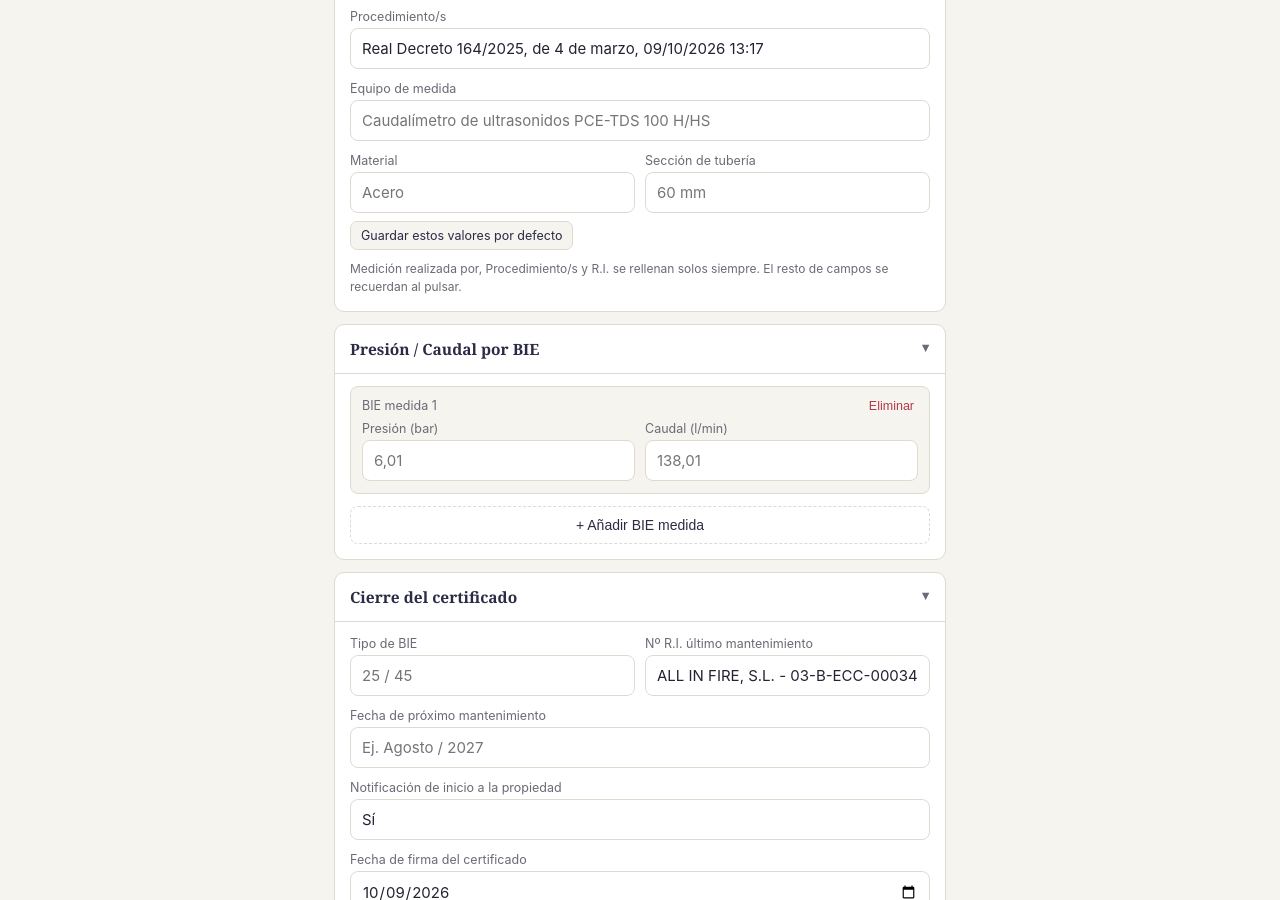
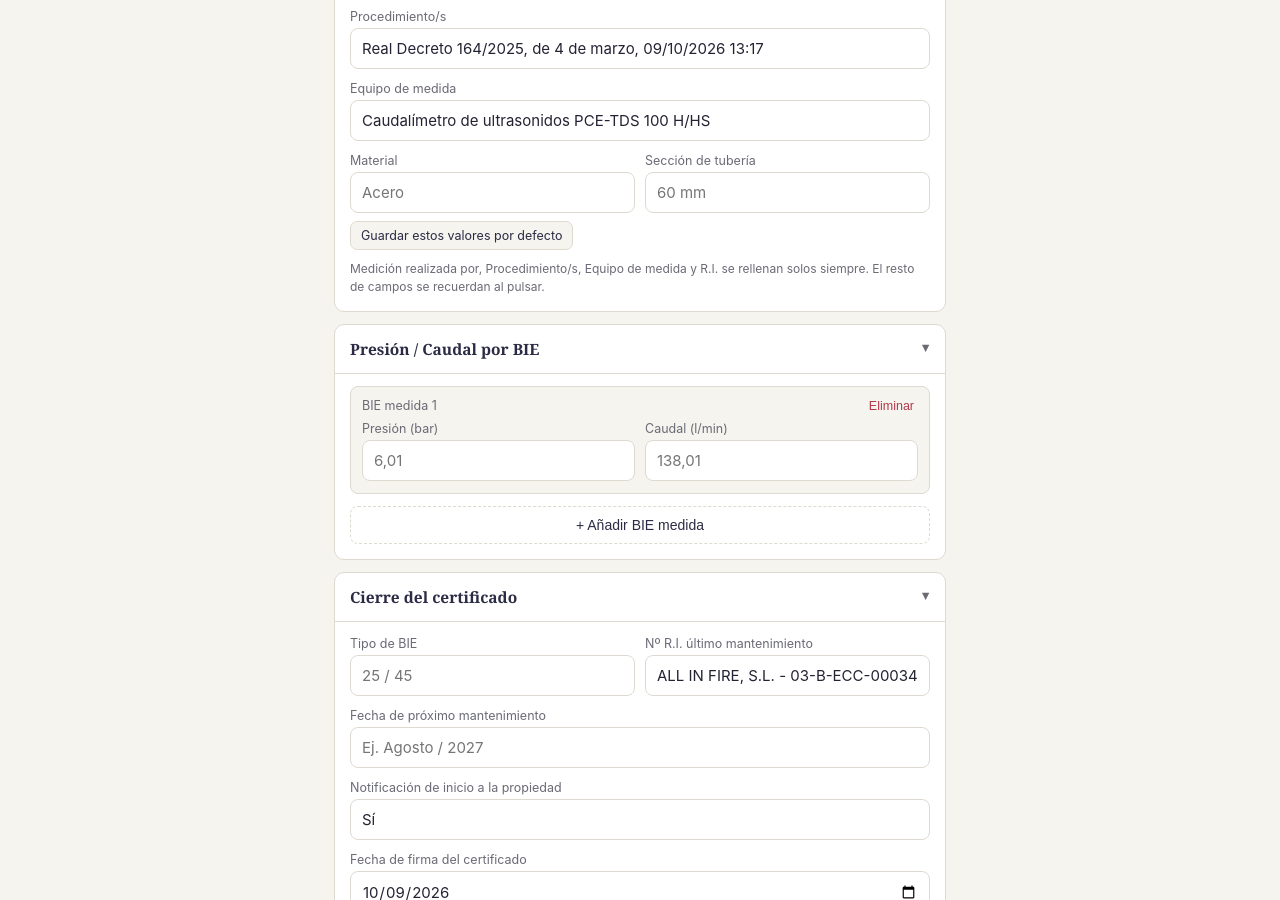
Before and after one commit to YoelDGit/ALL-IN-FIRE, a plain HTML site: page index.html in a window 1280 px wide. Shown: the part 819-1719 px from the top of the page. Drawn offline with nearby package versions, Linux system fonts and the light colour scheme.

Commit message:
Add files via upload

```diff
--- a/index.html
+++ b/index.html
@@ -362,7 +362,7 @@
         </div>
       </div>
       <span class="hint-btn" id="saveDefaultsBtn">Guardar estos valores por defecto</span>
-      <div class="defaults-note">Medición realizada por, Procedimiento/s y R.I. se rellenan solos siempre. El resto de campos se recuerdan al pulsar.</div>
+      <div class="defaults-note">Medición realizada por, Procedimiento/s, Equipo de medida y R.I. se rellenan solos siempre. El resto de campos se recuerdan al pulsar.</div>
     </div>
   </details>
 
@@ -620,12 +620,13 @@ function setFormData(data){
 }
 
 /* Campos que ya NO se guardan como "por defecto": son fijos y se rellenan solos */
-const DEFAULT_FIELDS=['tecnico','equipoMedida','material','notificacion'];
+const DEFAULT_FIELDS=['tecnico','material','notificacion'];
 
 /* ---------- Campos fijos (editar aquí si cambian) ---------- */
 const FIJO_MEDICION_POR = 'ASCI';
 const FIJO_PROCEDIMIENTO_BASE = 'Real Decreto 164/2025, de 4 de marzo,';
 const FIJO_REGISTRO_INDUSTRIAL = 'ALL IN FIRE, S.L. - 03-B-ECC-00034432';
+const FIJO_EQUIPO_MEDIDA = 'Caudalímetro de ultrasonidos PCE-TDS 100 H/HS';
 
 let certCargadoDeHistorial = false;
 
@@ -641,6 +642,7 @@ function aplicarFijos(){
   document.getElementById('medicionPor').value = FIJO_MEDICION_POR;
   document.getElementById('procedimiento').value = procedimientoConFechaHora();
   document.getElementById('riEmpresa').value = FIJO_REGISTRO_INDUSTRIAL;
+  document.getElementById('equipoMedida').value = FIJO_EQUIPO_MEDIDA;
 }
 
 async function applyDefaults(){
```
